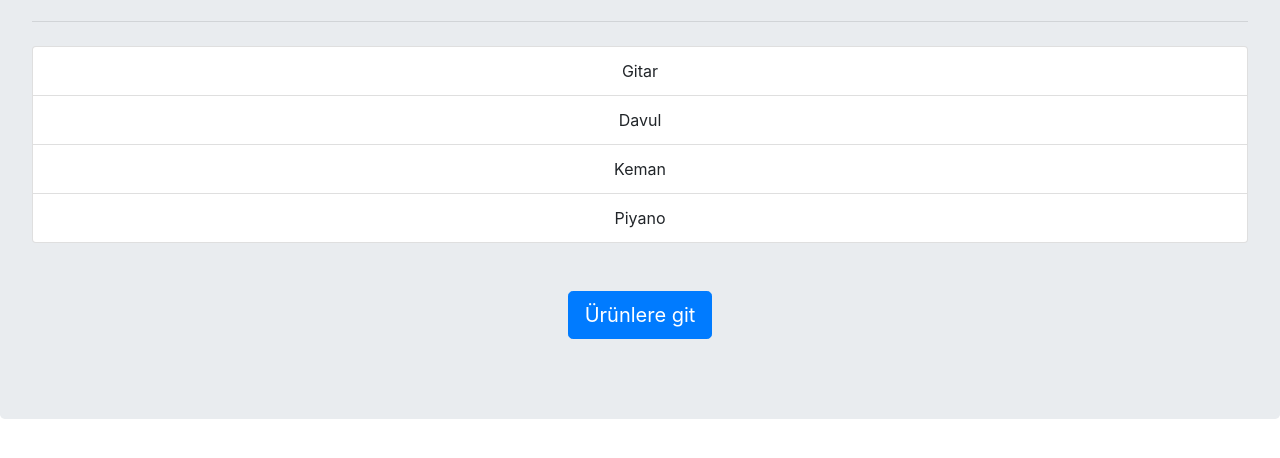
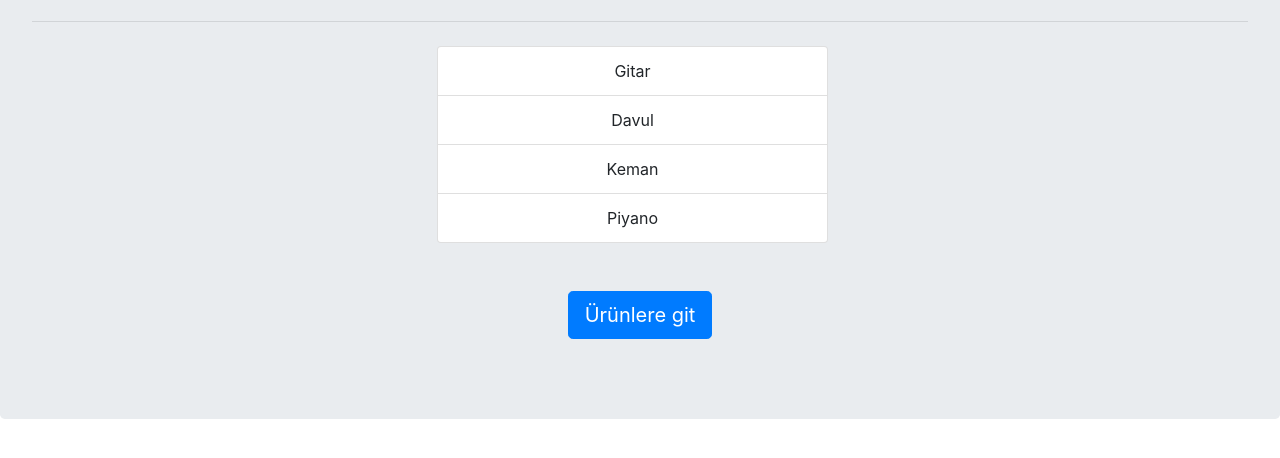
Before and after one commit to YazilimMeraki/kodluyoruzFront-End-, a plain HTML site: page boostrap/ödev1/index.html in a window 1280 px wide. Shown: the part 228-686 px from the top of the page. Drawn offline with nearby package versions, Linux system fonts and the light colour scheme.

Commit message:
example1

```diff
--- a/boostrap/ödev1/index.html
+++ b/boostrap/ödev1/index.html
@@ -86,7 +86,7 @@
         ile Türkiyedeki müzisyenlerin yanındayız.
       </p>
       <hr class="my-4 text-center" />
-      <ul class="list-group text-center">
+      <ul class="list-group text-center col-md-4 offset-md-4">
         <li class="list-group-item">Gitar</li>
         <li class="list-group-item">Davul</li>
         <li class="list-group-item">Keman</li>
```
